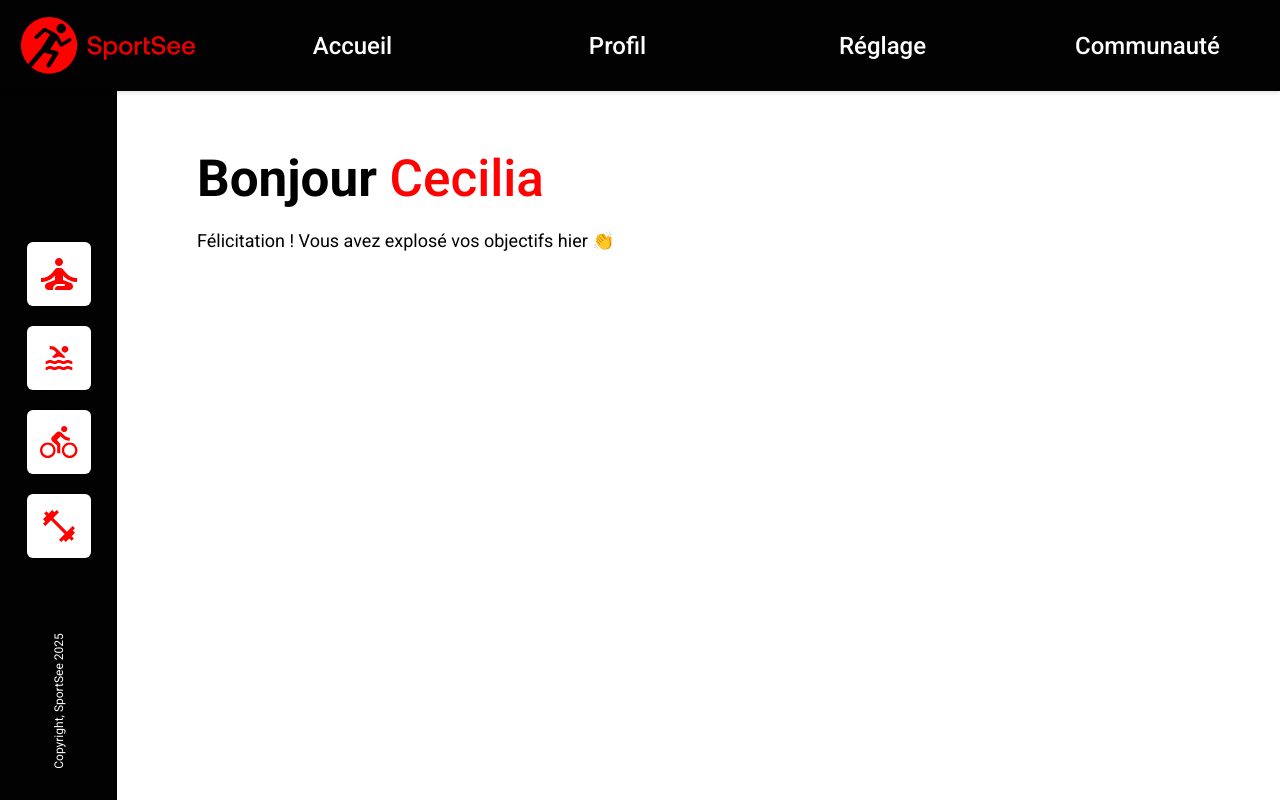
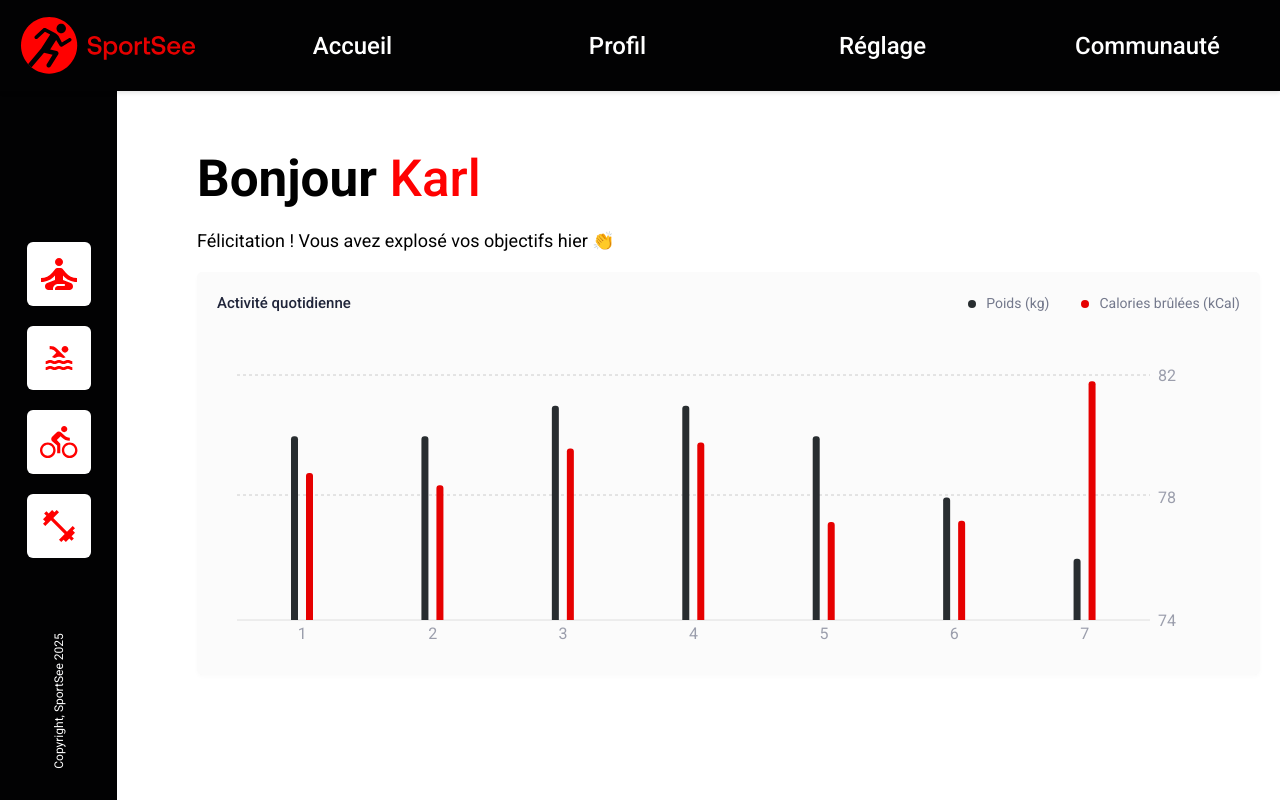
Before and after one commit to Younnbzh/projet12-sportsee, a React (Vite) app in the folder SportSee/: page / in a window 1280 px wide. Built offline with nearby package versions, Linux system fonts and the light colour scheme.

Commit message:
User Story #11 - BarChart activité quotidienne

```diff
--- a/SportSee/package.json
+++ b/SportSee/package.json
@@ -11,7 +11,8 @@
   },
   "dependencies": {
     "react": "^19.0.0",
-    "react-dom": "^19.0.0"
+    "react-dom": "^19.0.0",
+    "recharts": "^2.15.1"
   },
   "devDependencies": {
     "@eslint/js": "^9.21.0",
--- a/SportSee/src/App.jsx
+++ b/SportSee/src/App.jsx
@@ -12,7 +12,7 @@ import UserKeyData from './components/userKeyData';
 import './styles/main.css';
 
 function App() {
-  const userId = 18;
+  const userId = 12;
   return (
     <div className="app">
       <HorizontalNav />
--- a/SportSee/src/components/userActivity.jsx
+++ b/SportSee/src/components/userActivity.jsx
@@ -1,9 +1,10 @@
 import React, { useState, useEffect } from 'react';
 import { getUserActivity } from '../services/api';
+import { BarChart, Bar, XAxis, YAxis, CartesianGrid, Tooltip, ResponsiveContainer } from 'recharts';
 import '../styles/components/userActivity.css';
 
 function userActivity({ userId }) {
-  const [activityData, setUserData] = useState(null);
+  const [activityData, setActivityData] = useState(null);
   const [error, setError] = useState(null);
 
   useEffect(() => {
@@ -11,7 +12,12 @@ function userActivity({ userId }) {
       try {
         const data = await getUserActivity(userId);
         if (data) {
-          setUserData(data);
+          const formattedData = data.sessions.map((session, index) => ({
+            day: index + 1,
+            kilogram: session.kilogram,
+            calories: session.calories
+          }));
+          setActivityData(formattedData);
         } else {
           setError('Utilisateur non trouvé');
         }
@@ -24,10 +30,84 @@ function userActivity({ userId }) {
     fetchUserData();
   }, [userId]);
 
+  // tooltip
+  const CustomTooltip = ({ active, payload }) => {
+    if (active && payload && payload.length) {
+      return (
+        <div className="custom-tooltip">
+          <p className="kg">{`${payload[0].value}kg`}</p>
+          <p className="cal">{`${payload[1].value}Kcal`}</p>
+        </div>
+      );
+    }
+    return null;
+  };
+
   if (error) return <div className="error">{error}</div>;
   if (!activityData) return <div className="error">Aucune donnée disponible</div>;
   return (
-    console.log('activityData:', activityData)
+    <div className="activity-chart">
+      <div className="chart-header">
+        <h3 className="chart-title">Activité quotidienne</h3>
+        <div className="legend-container">
+          <div className="legend-item">
+            <div className="legend-dot black"></div>
+            <span>Poids (kg)</span>
+          </div>
+          <div className="legend-item">
+            <div className="legend-dot red"></div>
+            <span>Calories brûlées (kCal)</span>
+          </div>
+        </div>
+      </div>
+      <ResponsiveContainer width="100%" height={300}>
+        <BarChart
+          data={activityData}
+          margin={{ top: 20, right: 30, left: 20, bottom: 5 }}
+          barGap={8}
+        >
+          <CartesianGrid strokeDasharray="3 3" vertical={false} horizontalPoints={[20, 140]} />
+          <XAxis
+            dataKey="day"
+            tickLine={false}
+            axisLine={{ stroke: '#DEDEDE' }}
+            tick={{ fill: '#9B9EAC' }}
+          />
+          <YAxis
+            yAxisId="left"
+            orientation="left"
+            stroke="#8884d8"
+            hide
+          />
+          <YAxis
+            yAxisId="right"
+            orientation="right"
+            stroke="#8884d8"
+            domain={['dataMin - 2', 'dataMax + 1']}
+            tickLine={false}
+            axisLine={false}
+            tick={{ fill: '#9B9EAC' }}
+            tickCount={3}
+            tickFormatter={(value) => Math.round(value)}
+          />
+          <Tooltip content={<CustomTooltip />} cursor={{ opacity: 0.5, fill: '#C4C4C4' }} />
+          <Bar
+            yAxisId="right"
+            dataKey="kilogram"
+            fill="#282D30"
+            radius={[3, 3, 0, 0]}
+            barSize={7}
+          />
+          <Bar
+            yAxisId="left"
+            dataKey="calories"
+            fill="#E60000"
+            radius={[3, 3, 0, 0]}
+            barSize={7}
+          />
+        </BarChart>
+      </ResponsiveContainer>
+    </div>
   );
 }
 
--- a/SportSee/src/components/userKeyData.jsx
+++ b/SportSee/src/components/userKeyData.jsx
@@ -13,7 +13,7 @@ function userKeyData({ userId }) {
         if (data && data.keyData) {
           setKeyData(data.keyData);
         } else {
-          setError('Données clés non trouvées');
+          setError('Utilisateur non trouvé');
         }
       }
       catch (err) {
--- /dev/null
+++ b/SportSee/src/mocks/2/activity.json
@@ -0,0 +1 @@
+{"data":{"userId":12,"sessions":[{"day":"2020-07-01","kilogram":80,"calories":240},{"day":"2020-07-02","kilogram":80,"calories":220},{"day":"2020-07-03","kilogram":81,"calories":280},{"day":"2020-07-04","kilogram":81,"calories":290},{"day":"2020-07-05","kilogram":80,"calories":160},{"day":"2020-07-06","kilogram":78,"calories":162},{"day":"2020-07-07","kilogram":76,"calories":390}]}}
--- /dev/null
+++ b/SportSee/src/mocks/2/average-sessions.json
@@ -0,0 +1 @@
+{"data":{"userId":12,"sessions":[{"day":1,"sessionLength":30},{"day":2,"sessionLength":23},{"day":3,"sessionLength":45},{"day":4,"sessionLength":50},{"day":5,"sessionLength":0},{"day":6,"sessionLength":0},{"day":7,"sessionLength":60}]}}
--- /dev/null
+++ b/SportSee/src/mocks/2/performance.json
@@ -0,0 +1 @@
+{"data":{"userId":12,"kind":{"1":"cardio","2":"energy","3":"endurance","4":"strength","5":"speed","6":"intensity"},"data":[{"value":80,"kind":1},{"value":120,"kind":2},{"value":140,"kind":3},{"value":50,"kind":4},{"value":200,"kind":5},{"value":90,"kind":6}]}}
--- /dev/null
+++ b/SportSee/src/mocks/2/userData.json
@@ -0,0 +1 @@
+{"data":{"id":12,"userInfos":{"firstName":"Karl","lastName":"Dovineau","age":31},"todayScore":0.12,"keyData":{"calorieCount":1930,"proteinCount":155,"carbohydrateCount":290,"lipidCount":50}}}
--- a/SportSee/src/styles/components/userActivity.css
+++ b/SportSee/src/styles/components/userActivity.css
@@ -0,0 +1,61 @@
+.activity-chart {
+    background-color: #FBFBFB;
+    border-radius: 5px;
+    padding: 20px;
+    box-shadow: 0px 2px 4px rgba(0, 0, 0, 0.0212249);
+    margin-bottom: 30px;
+}
+
+.chart-header {
+    display: flex;
+    justify-content: space-between;
+    align-items: center;
+    margin-bottom: 40px;
+}
+
+.chart-title {
+    font-size: 15px;
+    font-weight: 500;
+    color: #20253A;
+    margin: 0;
+}
+
+.legend-container {
+    display: flex;
+    gap: 32px;
+}
+
+.legend-item {
+    display: flex;
+    align-items: center;
+    gap: 10px;
+    color: #74798C;
+    font-size: 14px;
+}
+
+.legend-dot {
+    width: 8px;
+    height: 8px;
+    border-radius: 50%;
+}
+
+.legend-dot.black {
+    background-color: #282D30;
+}
+
+.legend-dot.red {
+    background-color: #E60000;
+}
+
+.custom-tooltip {
+    background-color: #E60000;
+    color: white;
+    padding: 10px;
+    font-size: 10px;
+    text-align: center;
+    border: none;
+}
+
+.custom-tooltip p {
+    margin: 5px 0;
+}
```
Also changed, not shown: SportSee/src/services/api.js (+4 -4 lines), 1 other file (tests, documents, lock files or other folders).
